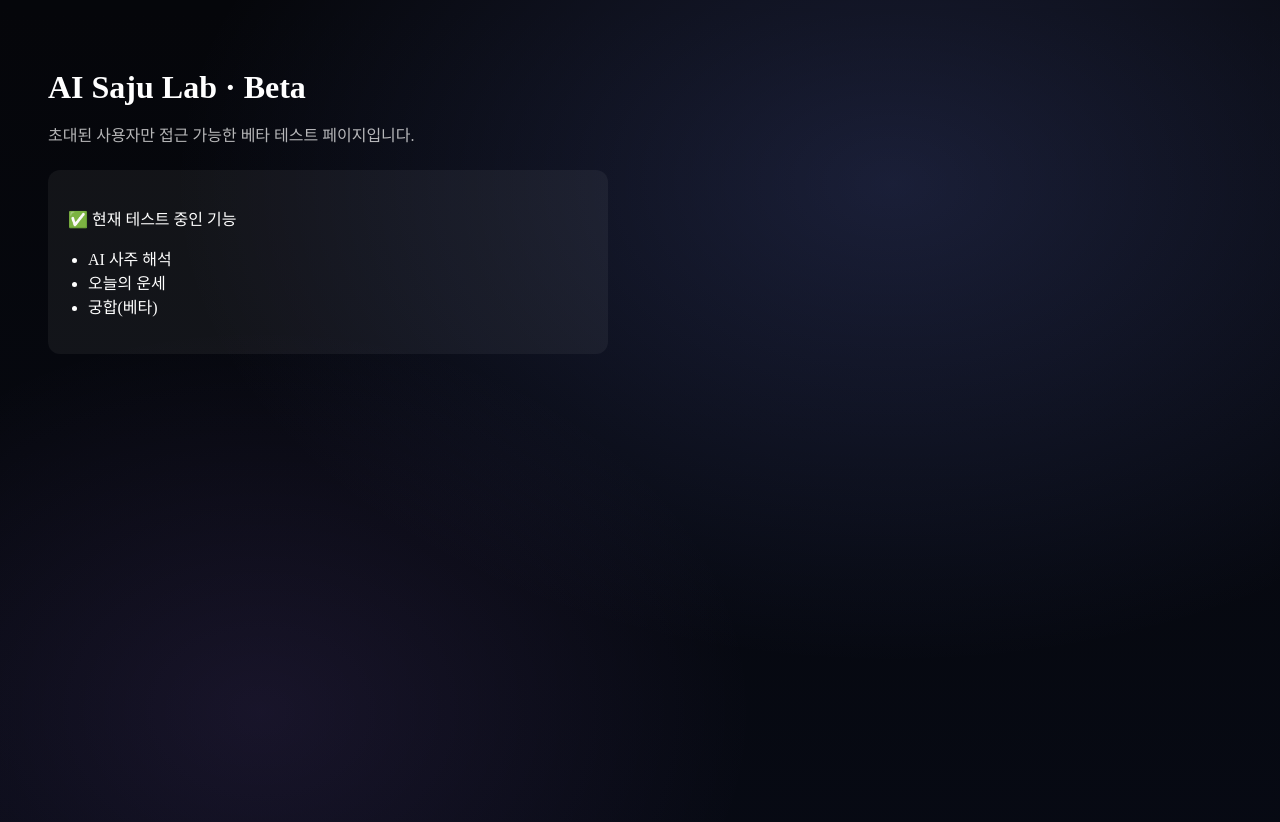
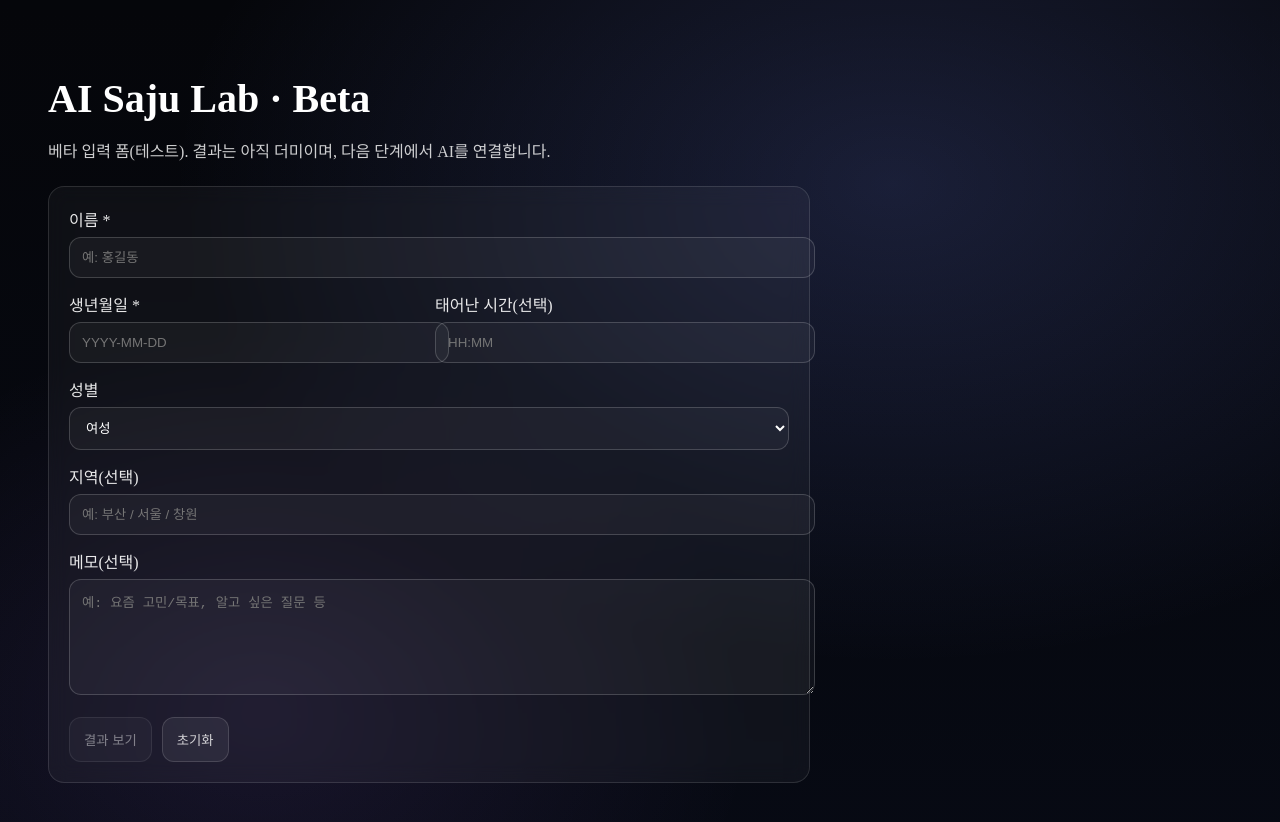
Before and after one commit to qlfhd1-ops/ai-saju-lab-app, a Next.js app: page /beta in a window 1280 px wide. Shown: the top 822 px of the page. Built offline with nearby package versions, Linux system fonts and the light colour scheme.

Commit message:
Update page.tsx

```diff
--- a/app/beta/page.tsx
+++ b/app/beta/page.tsx
@@ -1,26 +1,209 @@
+"use client";
+
+import { useMemo, useState } from "react";
+
+type FormState = {
+  name: string;
+  birthDate: string; // YYYY-MM-DD
+  birthTime: string; // HH:MM
+  gender: "male" | "female" | "other";
+  location: string;
+  notes: string;
+};
+
 export default function BetaPage() {
+  const [form, setForm] = useState<FormState>({
+    name: "",
+    birthDate: "",
+    birthTime: "",
+    gender: "female",
+    location: "",
+    notes: "",
+  });
+
+  const [result, setResult] = useState<string>("");
+
+  const canSubmit = useMemo(() => {
+    return form.name.trim() && form.birthDate.trim(); // 최소 조건: 이름 + 생년월일
+  }, [form.name, form.birthDate]);
+
+  const onChange = (
+    key: keyof FormState,
+    value: string | FormState["gender"]
+  ) => {
+    setForm((prev) => ({ ...prev, [key]: value } as FormState));
+  };
+
+  const onSubmit = () => {
+    // ✅ 지금은 더미 결과 (다음 단계에서 AI 연결)
+    const timeText = form.birthTime ? ` / ${form.birthTime}` : "";
+    const genderText =
+      form.gender === "male" ? "남성" : form.gender === "female" ? "여성" : "기타";
+
+    setResult(
+      `✅ 입력 확인\n` +
+        `- 이름: ${form.name}\n` +
+        `- 생년월일: ${form.birthDate}${timeText}\n` +
+        `- 성별: ${genderText}\n` +
+        `- 지역: ${form.location || "(미입력)"}\n` +
+        `- 메모: ${form.notes || "(미입력)"}\n\n` +
+        `🌙 (더미) 오늘의 한 줄 운세:\n` +
+        `“기운이 정리될수록 선택이 단순해집니다.”`
+    );
+  };
+
+  const onReset = () => {
+    setForm({
+      name: "",
+      birthDate: "",
+      birthTime: "",
+      gender: "female",
+      location: "",
+      notes: "",
+    });
+    setResult("");
+  };
+
   return (
-    <main style={{ minHeight: "100vh", padding: "40px", color: "#fff" }}>
-      <h1 style={{ fontSize: 32, marginBottom: 12 }}>AI Saju Lab · Beta</h1>
-      <p style={{ opacity: 0.7, marginBottom: 24 }}>
-        초대된 사용자만 접근 가능한 베타 테스트 페이지입니다.
+    <main style={{ minHeight: "100vh", padding: 40, color: "#fff" }}>
+      <h1 style={{ fontSize: 40, marginBottom: 8 }}>AI Saju Lab · Beta</h1>
+      <p style={{ opacity: 0.8, marginBottom: 24 }}>
+        베타 입력 폼(테스트). 결과는 아직 더미이며, 다음 단계에서 AI를 연결합니다.
       </p>
 
       <div
         style={{
+          maxWidth: 720,
           padding: 20,
-          borderRadius: 12,
-          background: "rgba(255,255,255,0.05)",
-          maxWidth: 520,
+          borderRadius: 16,
+          border: "1px solid rgba(255,255,255,0.12)",
+          background: "rgba(255,255,255,0.04)",
+          backdropFilter: "blur(10px)",
         }}
       >
-        <p>✅ 현재 테스트 중인 기능</p>
-        <ul style={{ marginTop: 8, paddingLeft: 20 }}>
-          <li>AI 사주 해석</li>
-          <li>오늘의 운세</li>
-          <li>궁합(베타)</li>
-        </ul>
+        {/* 이름 */}
+        <label style={{ display: "block", marginBottom: 14 }}>
+          <div style={{ marginBottom: 6, opacity: 0.9 }}>이름 *</div>
+          <input
+            value={form.name}
+            onChange={(e) => onChange("name", e.target.value)}
+            placeholder="예: 홍길동"
+            style={inputStyle}
+          />
+        </label>
+
+        {/* 생년월일 / 태어난 시간 */}
+        <div style={{ display: "flex", gap: 12, marginBottom: 14 }}>
+          <label style={{ flex: 1 }}>
+            <div style={{ marginBottom: 6, opacity: 0.9 }}>생년월일 *</div>
+            <input
+              value={form.birthDate}
+              onChange={(e) => onChange("birthDate", e.target.value)}
+              placeholder="YYYY-MM-DD"
+              style={inputStyle}
+            />
+          </label>
+          <label style={{ flex: 1 }}>
+            <div style={{ marginBottom: 6, opacity: 0.9 }}>태어난 시간(선택)</div>
+            <input
+              value={form.birthTime}
+              onChange={(e) => onChange("birthTime", e.target.value)}
+              placeholder="HH:MM"
+              style={inputStyle}
+            />
+          </label>
+        </div>
+
+        {/* 성별 */}
+        <label style={{ display: "block", marginBottom: 14 }}>
+          <div style={{ marginBottom: 6, opacity: 0.9 }}>성별</div>
+          <select
+            value={form.gender}
+            onChange={(e) => onChange("gender", e.target.value as any)}
+            style={inputStyle}
+          >
+            <option value="female">여성</option>
+            <option value="male">남성</option>
+            <option value="other">기타</option>
+          </select>
+        </label>
+
+        {/* 지역 */}
+        <label style={{ display: "block", marginBottom: 14 }}>
+          <div style={{ marginBottom: 6, opacity: 0.9 }}>지역(선택)</div>
+          <input
+            value={form.location}
+            onChange={(e) => onChange("location", e.target.value)}
+            placeholder="예: 부산 / 서울 / 창원"
+            style={inputStyle}
+          />
+        </label>
+
+        {/* 메모 */}
+        <label style={{ display: "block", marginBottom: 18 }}>
+          <div style={{ marginBottom: 6, opacity: 0.9 }}>메모(선택)</div>
+          <textarea
+            value={form.notes}
+            onChange={(e) => onChange("notes", e.target.value)}
+            placeholder="예: 요즘 고민/목표, 알고 싶은 질문 등"
+            style={{ ...inputStyle, minHeight: 90, resize: "vertical" }}
+          />
+        </label>
+
+        {/* 버튼 */}
+        <div style={{ display: "flex", gap: 10 }}>
+          <button
+            onClick={onSubmit}
+            disabled={!canSubmit}
+            style={{
+              ...buttonStyle,
+              opacity: canSubmit ? 1 : 0.45,
+              cursor: canSubmit ? "pointer" : "not-allowed",
+            }}
+          >
+            결과 보기
+          </button>
+          <button onClick={onReset} style={{ ...buttonStyle, opacity: 0.8 }}>
+            초기화
+          </button>
+        </div>
       </div>
+
+      {/* 결과 */}
+      {result && (
+        <pre
+          style={{
+            maxWidth: 720,
+            marginTop: 18,
+            padding: 18,
+            borderRadius: 16,
+            border: "1px solid rgba(255,255,255,0.12)",
+            background: "rgba(0,0,0,0.35)",
+            whiteSpace: "pre-wrap",
+            lineHeight: 1.55,
+          }}
+        >
+          {result}
+        </pre>
+      )}
     </main>
   );
 }
+
+const inputStyle: React.CSSProperties = {
+  width: "100%",
+  padding: "12px 12px",
+  borderRadius: 12,
+  border: "1px solid rgba(255,255,255,0.18)",
+  background: "rgba(255,255,255,0.04)",
+  color: "#fff",
+  outline: "none",
+};
+
+const buttonStyle: React.CSSProperties = {
+  padding: "12px 14px",
+  borderRadius: 12,
+  border: "1px solid rgba(255,255,255,0.18)",
+  background: "rgba(255,255,255,0.08)",
+  color: "#fff",
+};
```
